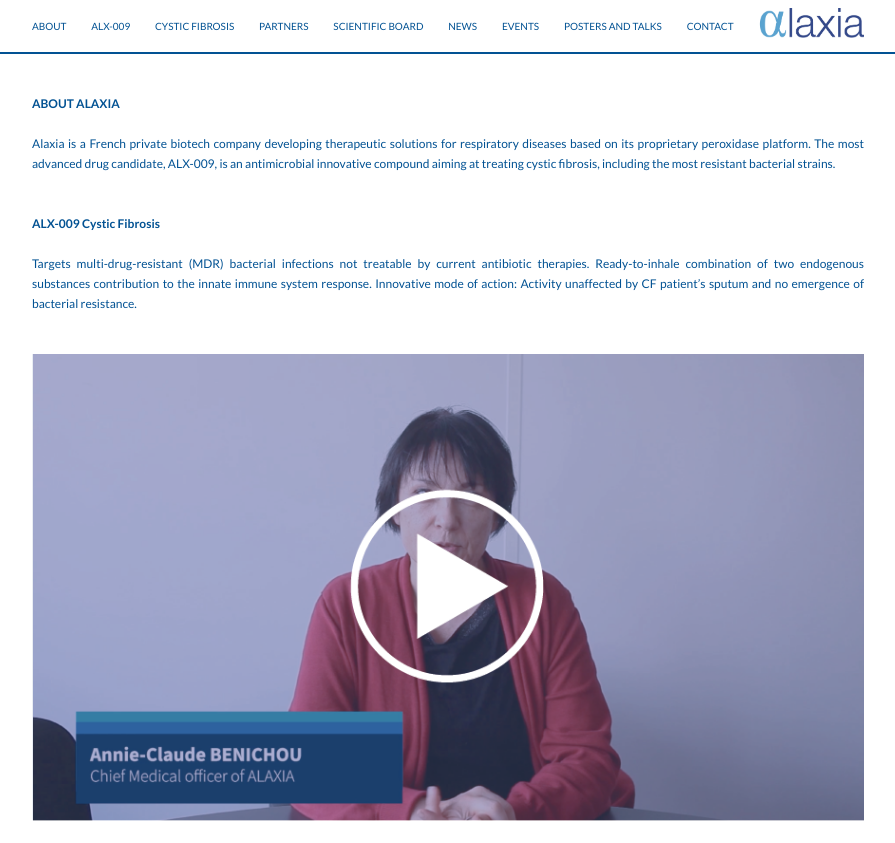
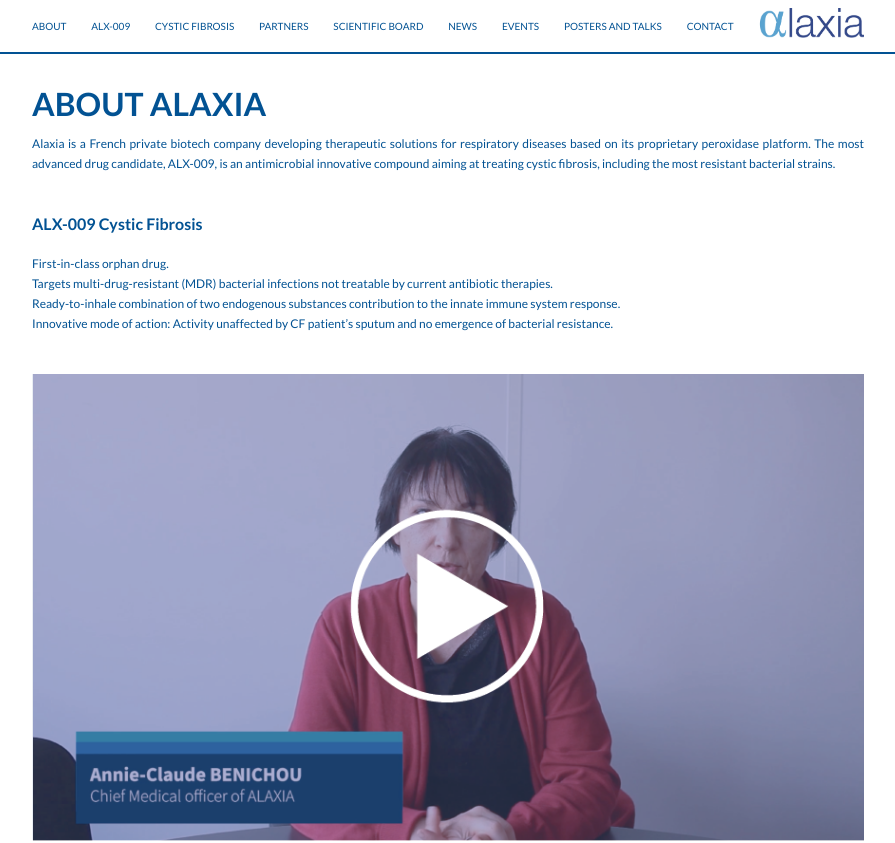
Before and after one commit to JBeaussart/alaxia-pharma, a Vue app: page / in a window 1280 px wide. Shown: the top 843 px of the page, without its empty margins (192-1087 px from the left). Built offline with nearby package versions, Linux system fonts and the light colour scheme.

Commit message:
increase the size of the title and complete a paragraph

```diff
--- a/src/pages/About.vue
+++ b/src/pages/About.vue
@@ -14,9 +14,11 @@
     <h2>ALX-009 Cystic Fibrosis</h2>
     <br />
     <p>
+      First-in-class orphan drug. <br />
       Targets multi-drug-resistant (MDR) bacterial infections not treatable by
-      current antibiotic therapies. Ready-to-inhale combination of two
-      endogenous substances contribution to the innate immune system response.
+      current antibiotic therapies. <br />
+      Ready-to-inhale combination of two endogenous substances contribution to
+      the innate immune system response. <br />
       Innovative mode of action: Activity unaffected by CF patient’s sputum and
       no emergence of bacterial resistance.
     </p>
@@ -35,6 +37,12 @@ export default {};
 </script>
 
 <style lang="scss" scoped>
+h2:first-child {
+  font-size: 32px;
+}
+h2 {
+  font-size: 16px;
+}
 h2,
 p {
   text-align: left;
```
